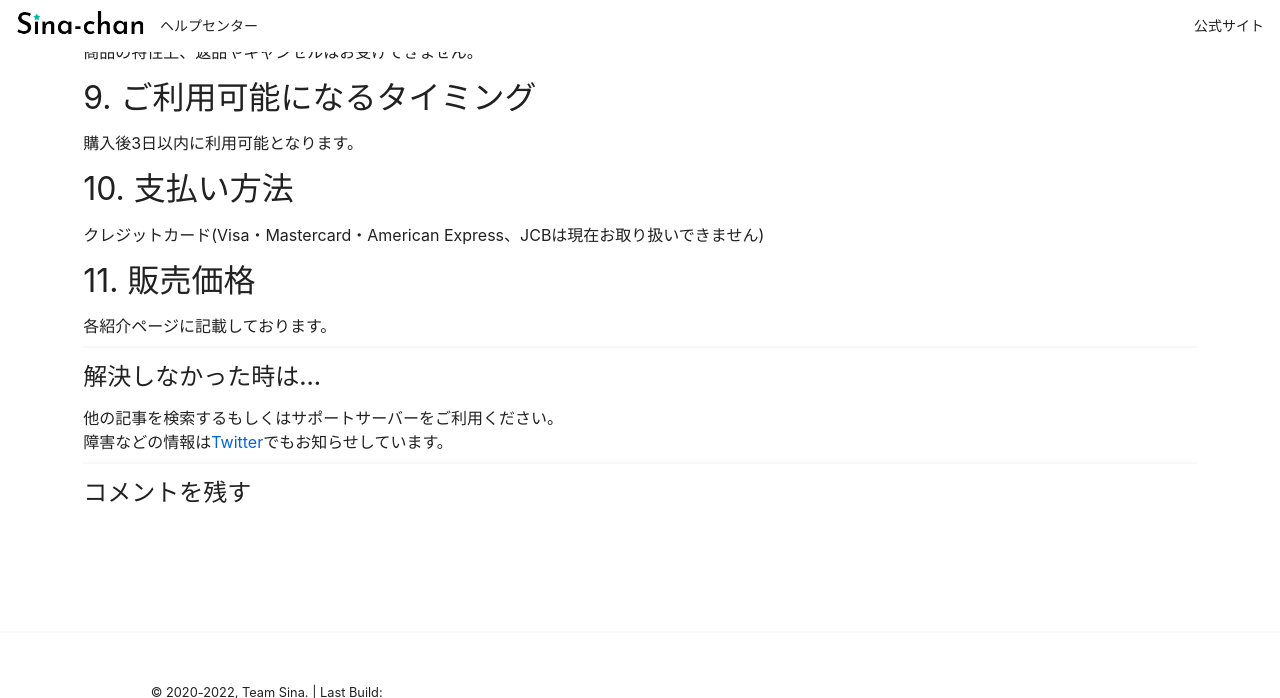
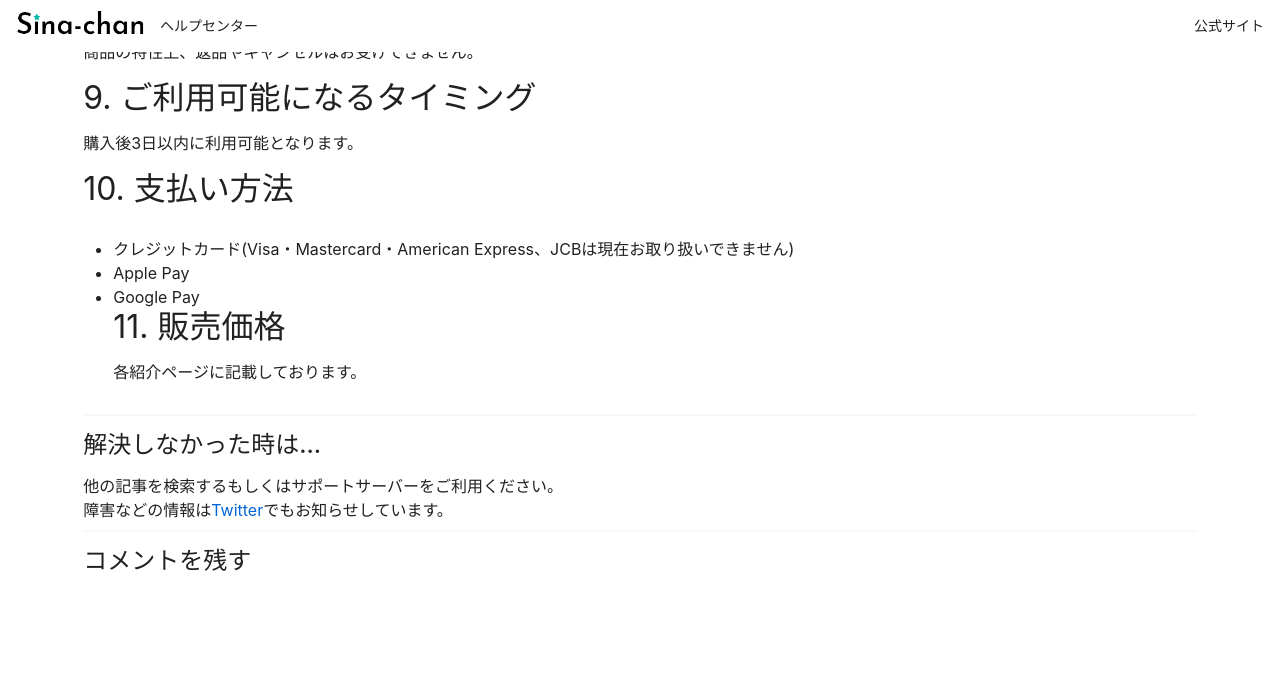
Before and after one commit to SinaKitagami/sina-helpcenter, a Jekyll site: the page built from _posts/2023-01-21-特定商取引法に基づく表記.md, in a window 1280 px wide and 900 px high, scrolled down 873 px, cut to the strip 0-698 px from the top of the window. Built offline with Jekyll 4.4.1, drawn with Linux system fonts in a browser that asks for light colours; comment, search, counter and statistics services are not loaded.

Commit message:
決済方法追加

```diff
--- a/_posts/2023-01-21-特定商取引法に基づく表記.md
+++ b/_posts/2023-01-21-特定商取引法に基づく表記.md
@@ -25,6 +25,8 @@ support☆sina-chan.com
 ## 9. ご利用可能になるタイミング
 購入後3日以内に利用可能となります。
 ## 10. 支払い方法
-クレジットカード(Visa・Mastercard・American Express、JCBは現在お取り扱いできません)
+- クレジットカード(Visa・Mastercard・American Express、JCBは現在お取り扱いできません)
+- Apple Pay
+- Google Pay
 ## 11. 販売価格
 各紹介ページに記載しております。
```
